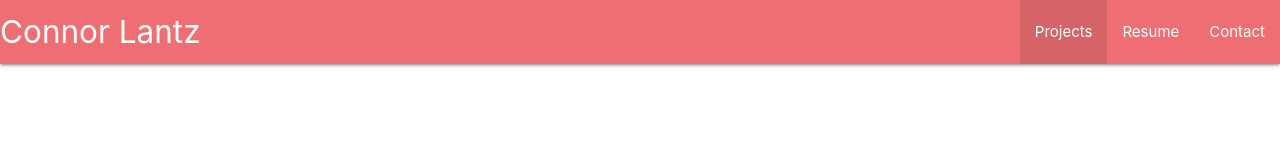
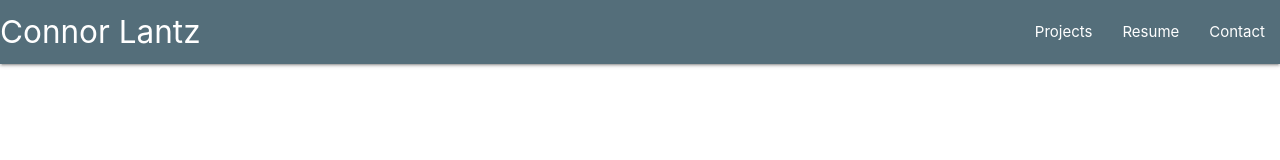
Before and after one commit to lantzel0t/lantzel0t.github.io, a plain HTML site: page index.html in a window 1280 px wide. Drawn offline with nearby package versions, Linux system fonts and the light colour scheme.

Commit message:
Updated header

```diff
--- a/index.html
+++ b/index.html
@@ -13,10 +13,10 @@
 </head>
 <body>
 	<nav>
-    <div class="nav-wrapper">
+    <div class="nav-wrapper blue-grey darken-1">
       <a href="#" class="brand-logo"> Connor Lantz</a>
       <ul id="nav-mobile" class="right hide-on-med-and-down">
-        <li class="active"><a href="projects.html">Projects</a></li>
+        <li><a href="projects.html">Projects</a></li>
         <li><a href="resume.html">Resume</a></li>
         <li><a href="contact.html">Contact</a></li>
       </ul>
```
Also changed, not shown: contact.html (+1 -1 lines), resume.html (+1 -1 lines).
